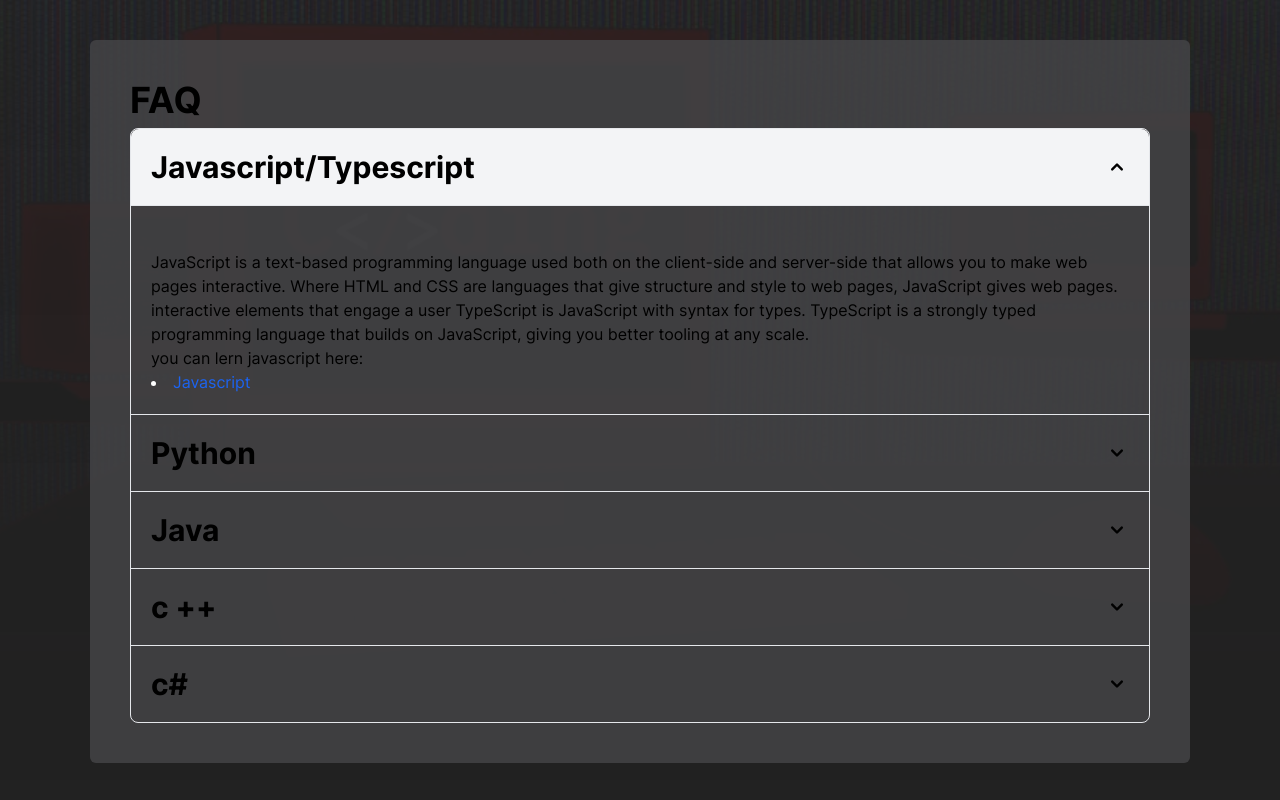
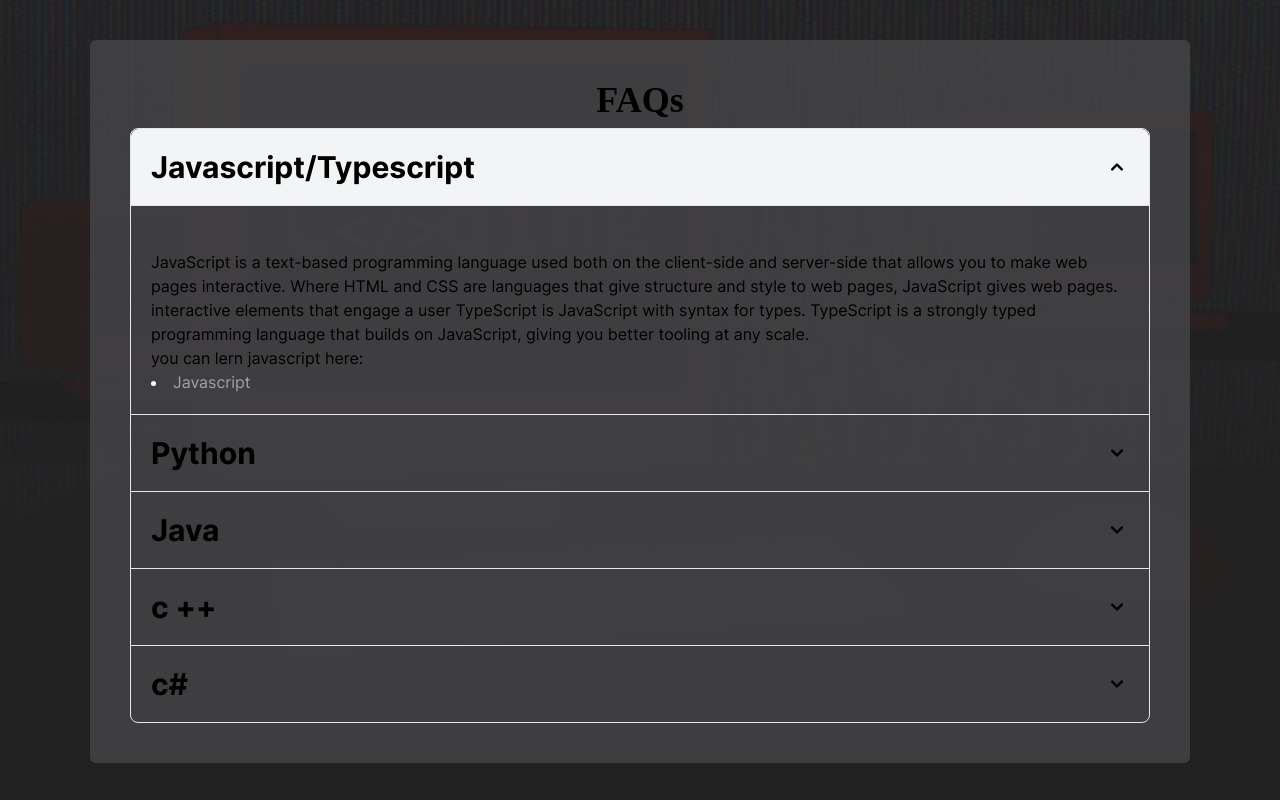
Before and after one commit to Superriot/coding.global-web, a Next.js app: page /faq in a window 1280 px wide. Built offline with nearby package versions, Linux system fonts and the light colour scheme; a web font is replaced by a local one.

Commit message:
feat: override elements

```diff
--- a/src/pages/faq.tsx
+++ b/src/pages/faq.tsx
@@ -14,7 +14,7 @@ export default function Faq() {
 
       <main>
         <section className='layout my-10 rounded-md bg-dark-light bg-opacity-80 p-10 text-white'>
-          <h1 className='mb-2'>FAQ</h1>
+          <h1 className='mb-2 text-center font-secondary'>FAQs</h1>
           <Accordion>
             <Accordion.Panel>
               <Accordion.Title>Javascript/Typescript</Accordion.Title>
@@ -37,7 +37,7 @@ export default function Faq() {
                   <a
                     href='https://www.freecodecamp.org/learn/javascript-algorithms-and-data-structures/'
                     rel='nofollow'
-                    className='text-blue-600 hover:underline dark:text-blue-500'
+                    className='text-gray-400 hover:underline'
                   >
                     Javascript
                   </a>
@@ -59,7 +59,7 @@ export default function Faq() {
                   <a
                     href='https://www.codecademy.com/'
                     rel='nofollow'
-                    className='text-blue-600 hover:underline dark:text-blue-500'
+                    className='text-gray-400 hover:underline'
                   >
                     python
                   </a>
@@ -82,7 +82,7 @@ export default function Faq() {
                   <a
                     href='https://www.codecademy.com/'
                     rel='nofollow'
-                    className='text-blue-600 hover:underline dark:text-blue-500'
+                    className='text-gray-400 hover:underline'
                   >
                     Java
                   </a>
@@ -104,7 +104,7 @@ export default function Faq() {
                   <a
                     href='https://www.codecademy.com/'
                     rel='nofollow'
-                    className='text-blue-600 hover:underline dark:text-blue-500'
+                    className='text-gray-400 hover:underline'
                   >
                     c ++
                   </a>
@@ -125,7 +125,7 @@ export default function Faq() {
                   <a
                     href='https://docs.microsoft.com/de-de/dotnet/csharp/tour-of-csharp/tutorials/'
                     rel='nofollow'
-                    className='text-blue-600 hover:underline dark:text-blue-500'
+                    className='text-gray-400 hover:underline'
                   >
                     c#
                   </a>
@@ -134,9 +134,9 @@ export default function Faq() {
                   <a
                     href='https://www.udemy.com/course/complete-csharp-masterclass/'
                     rel='nofollow'
-                    className='text-blue-600 hover:underline dark:text-blue-500'
+                    className='text-gray-400 hover:underline'
                   >
-                    c#
+                    c#(udemy)
                   </a>
                 </li>
               </Accordion.Content>
```
